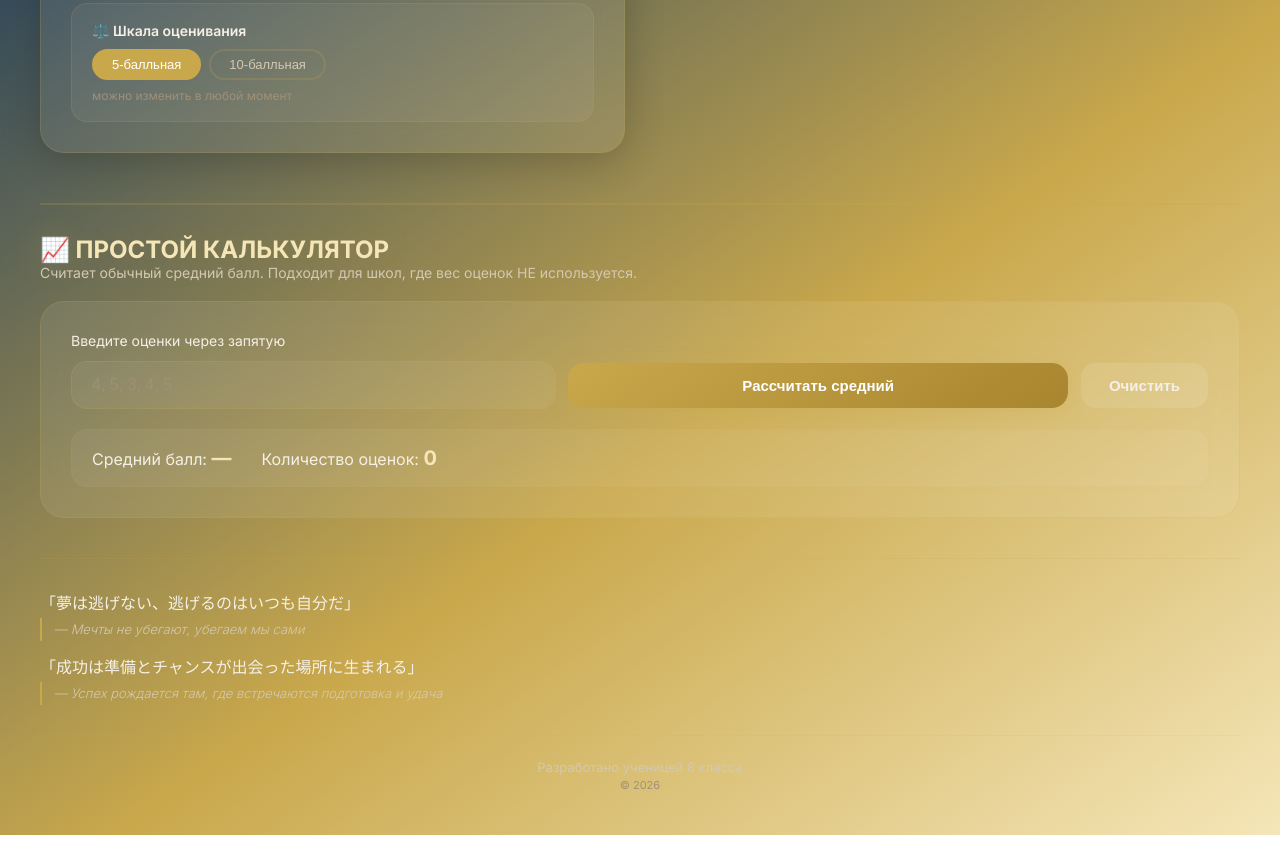
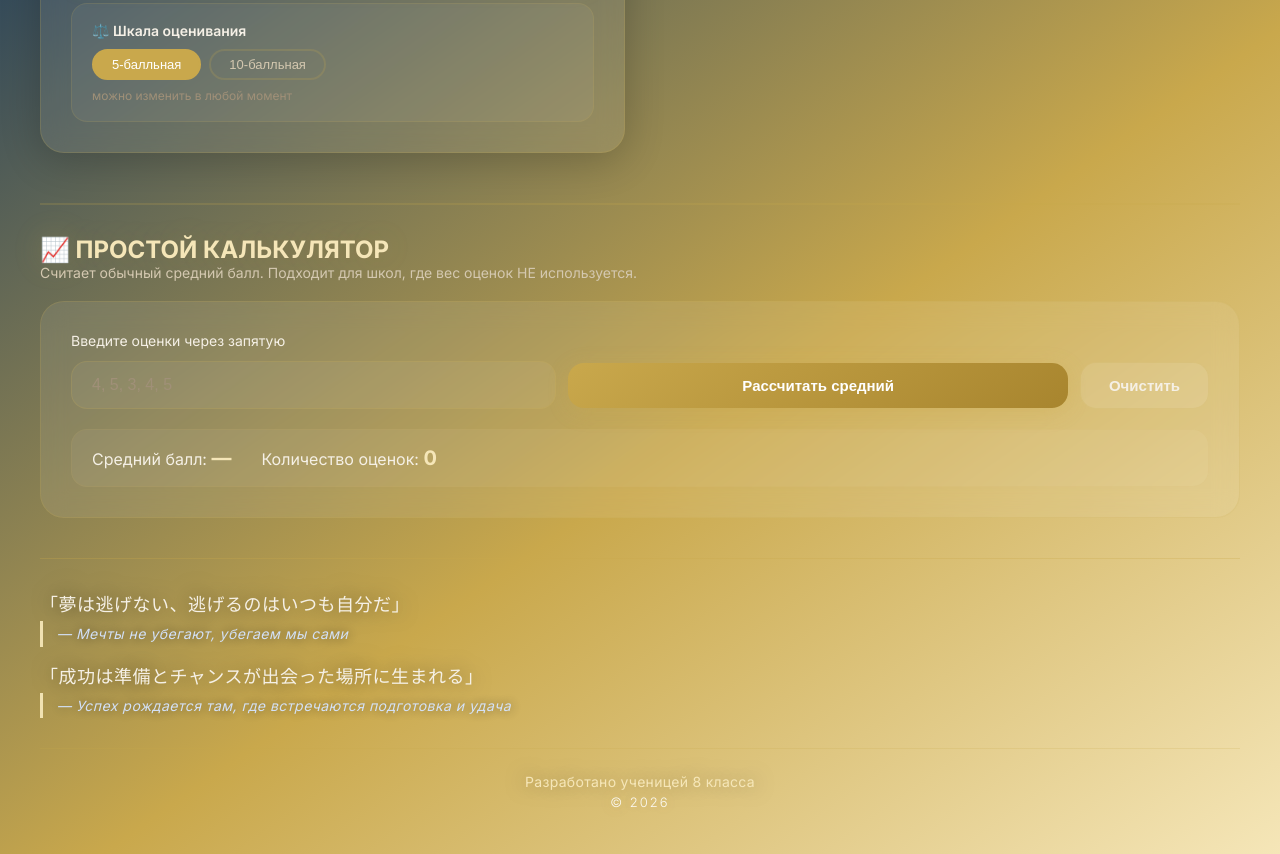
Before and after one commit to altushka-project/calculator-grades, a plain HTML site: page index.html in a window 1280 px wide. Shown: the part 998-1852 px from the top of the page. Drawn offline with Linux system fonts and the light colour scheme.

Commit message:
Update style.css

```diff
--- a/style.css
+++ b/style.css
@@ -542,77 +542,51 @@ body {
 .quote-section {
     margin-top: 40px;
     padding-top: 30px;
-    border-top: 1px solid rgba(201,168,76,0.15);
+    border-top: 1px solid rgba(201,168,76,0.3);
 }
+
 .quote p {
-    font-size: 16px;
+    font-size: 18px;
     color: #f5f0e6;
     line-height: 1.8;
-    font-weight: 300;
+    font-weight: 400;
+    text-shadow: 0 0 20px rgba(0, 0, 0, 0.5), 0 0 40px rgba(0, 0, 0, 0.3);
+    letter-spacing: 0.5px;
 }
+
 .quote .translation {
-    font-size: 13px;
-    color: #d4c8b0;
+    font-size: 14px;
+    color: #d4e4ff;
     font-style: italic;
-    margin-bottom: 12px;
-    padding-left: 12px;
-    border-left: 2px solid #c9a84c;
+    margin-bottom: 14px;
+    padding-left: 14px;
+    border-left: 3px solid #f5e6b8;
+    text-shadow: 0 0 12px rgba(0, 20, 40, 0.6);
+    opacity: 0.95;
 }
 
 /* ===== ФУТЕР ===== */
 .footer {
     margin-top: 30px;
     padding-top: 20px;
-    border-top: 1px solid rgba(201,168,76,0.1);
+    border-top: 1px solid rgba(201,168,76,0.2);
     text-align: center;
 }
+
 .footer p {
-    font-size: 13px;
-    color: #d4c8b0;
-    margin: 3px 0;
-}
-.footer .year {
-    font-size: 11px;
-    color: #a09078;
+    font-size: 14px;
+    color: #f5e6b8;
+    margin: 4px 0;
+    text-shadow: 0 0 20px rgba(0, 0, 0, 0.5), 0 0 40px rgba(0, 0, 0, 0.3);
+    font-weight: 400;
+    letter-spacing: 0.3px;
 }
 
-/* ===== АДАПТИВ ===== */
-@media (max-width: 900px) {
-    .main-grid {
-        grid-template-columns: 1fr;
-    }
-    .legend-grid {
-        grid-template-columns: 1fr;
-    }
-    .simple-input-area {
-        flex-direction: column;
-    }
-    .simple-input-area .add-btn {
-        width: 100%;
-    }
-    .simple-result {
-        flex-direction: column;
-        gap: 8px;
-    }
+.footer .year {
+    font-size: 13px;
+    color: #ffffff;
+    text-shadow: 0 0 20px rgba(201, 168, 76, 0.4), 0 0 40px rgba(0, 0, 0, 0.3);
+    font-weight: 300;
+    letter-spacing: 2px;
+    opacity: 0.9;
 }
-@media (max-width: 500px) {
-    .header h1 {
-        font-size: 30px;
-    }
-    .motto h2 {
-        font-size: 20px;
-    }
-    .left-panel, .right-panel {
-        padding: 18px;
-    }
-    .spec-item {
-        flex-wrap: wrap;
-    }
-    .spec-label {
-        min-width: 100%;
-    }
-    .grade-item {
-        flex-wrap: wrap;
-        justify-content: center;
-    }
-}
```
